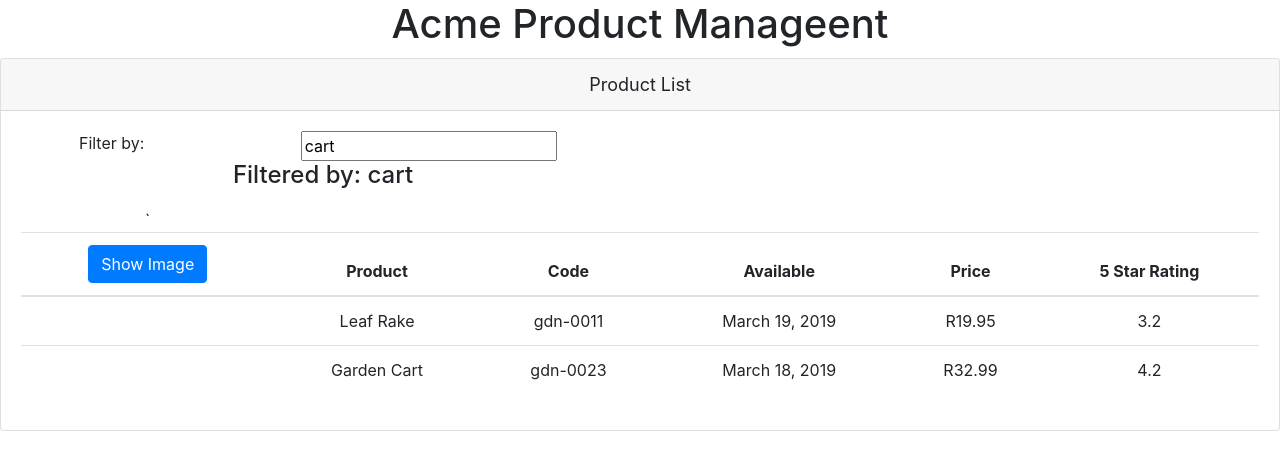
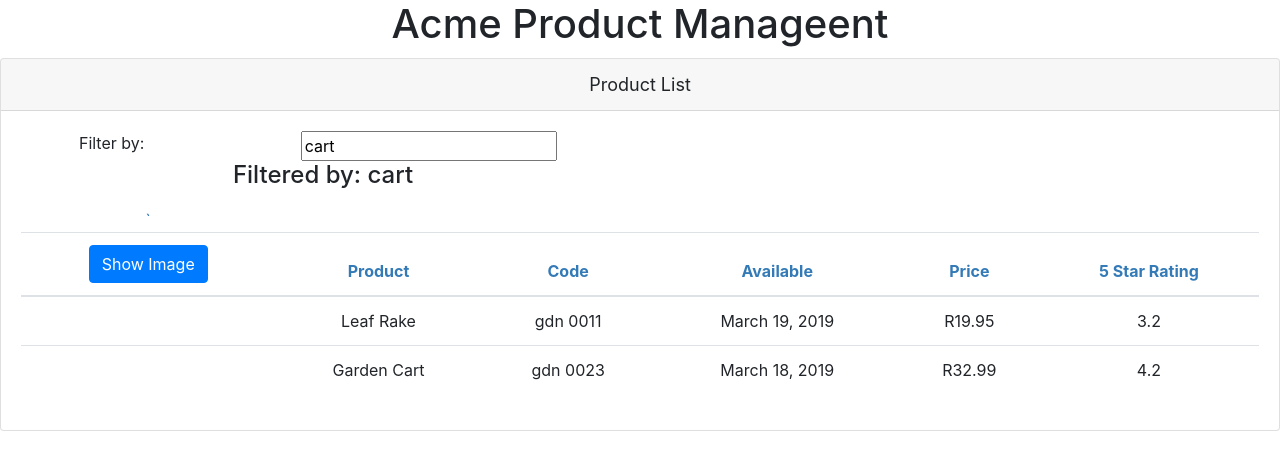
Before and after one commit to evanrooyen1982/AngularCourse, an Angular app: page / in a window 1280 px wide. Shown: the top 470 px of the page. Built offline with nearby package versions, Linux system fonts and the light colour scheme.

Commit message:
Added styles, OnInit hook, ConvertToSpaces pipe

```diff
--- a/src/app/app.module.ts
+++ b/src/app/app.module.ts
@@ -4,11 +4,13 @@
 
 import { AppComponent } from './app.component';
 import { ProductListComponent } from './products/product-list.component';
+import { ConvertToSpacesPipe } from './shared/convert-to-spaces.pipe';
 
 @NgModule({
   declarations: [
     AppComponent,
-    ProductListComponent
+    ProductListComponent,
+    ConvertToSpacesPipe
   ],
   imports: [
     BrowserModule,
--- /dev/null
+++ b/src/app/products/product-list.component.css
@@ -0,0 +1,3 @@
+thead {
+    color: #337ab7;
+}
--- a/src/app/products/product-list.component.html
+++ b/src/app/products/product-list.component.html
@@ -42,7 +42,7 @@
                             style.width.px={{imageWidth}}
                             style.margin.px={{imageMargin}} ></td>
                         <td>{{ product.productName }}</td>
-                        <td>{{ product.productCode | lowercase }}</td>
+                        <td>{{ product.productCode | lowercase | convertToSpaces:'-' }}</td>
                         <td>{{ product.releaseDate }}</td>
                         <td>{{ product.price | currency:'R':'symbol':'1.2-2' }}</td>
                         <td>{{ product.starRating }}</td>
--- a/src/app/products/product-list.component.ts
+++ b/src/app/products/product-list.component.ts
@@ -1,11 +1,13 @@
-import { Component } from '@angular/core';
+import { Component, OnInit } from '@angular/core';
 import { IProduct } from './product';
 
 @Component({
     selector: 'pm-products',
-    templateUrl: './product-list.component.html'
+    templateUrl: './product-list.component.html',
+    styleUrls: ['./product-list.component.css']
 })
-export class ProductListComponent {
+export class ProductListComponent implements OnInit {
+    //Properties
     pageTitle: string = 'Product List';
     imageWidth: number = 50;
     imageMargin: number = 2;
@@ -35,6 +37,10 @@
         }
     ];
 
+    ngOnInit(): void {
+        console.log('Executing OnInit');
+    }
+
     toggleImage(): void {
         this.showImage = !this.showImage;
     }
--- /dev/null
+++ b/src/app/shared/convert-to-spaces.pipe.ts
@@ -0,0 +1,11 @@
+import { Pipe, PipeTransform } from '@angular/core';
+
+@Pipe({
+    name: 'convertToSpaces'
+})
+export class ConvertToSpacesPipe implements PipeTransform {
+
+    transform(value: string, character: string): string {
+        return value.replace(character, ' ');
+    }
+}
```
